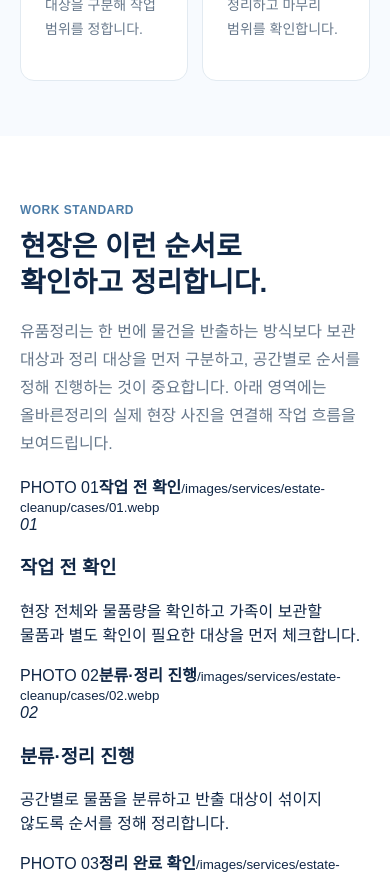
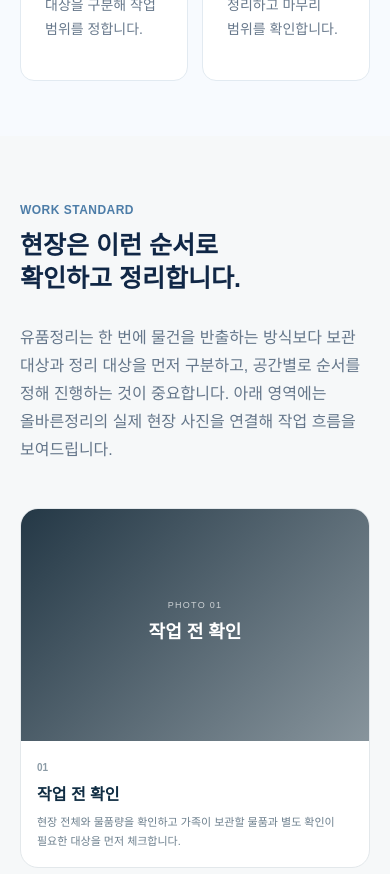
Before and after one commit to hoho601212-collab/olbareun-jeongri, a Next.js app: page /service/estate-cleanup in a window 390 px wide. Shown: the part 3280-4154 px from the top of the page. Built offline with nearby package versions, Linux system fonts and the light colour scheme.

Commit message:
Style responsive estate cleanup field cases

```diff
--- a/app/globals.css
+++ b/app/globals.css
@@ -156,3 +156,8 @@
 .estateScope{display:grid;grid-template-columns:.7fr 1.3fr;gap:55px}.scopeList{display:grid;grid-template-columns:1fr 1fr;gap:10px}.scopeList p{margin:0;background:#fff;border-radius:14px;padding:18px;display:flex;flex-direction:column;gap:7px}.scopeList b{font-size:14px;color:#102d43}.scopeList span{font-size:11px;color:#718391;line-height:1.6}
 .serviceFaq{display:grid;grid-template-columns:.75fr 1.25fr;gap:55px}.serviceFaq h2{font-size:32px;line-height:1.35;margin-top:8px}.serviceFaq details{border-top:1px solid #dfe6ea}.serviceFaq details:last-child{border-bottom:1px solid #dfe6ea}.serviceFaq summary{cursor:pointer;list-style:none;display:grid;grid-template-columns:42px 1fr 22px;gap:12px;align-items:center;padding:18px 0;font-size:14px;font-weight:800;color:#102d43}.serviceFaq summary::-webkit-details-marker{display:none}.serviceFaq summary span{font-size:10px;color:#8295a3}.serviceFaq summary b{font-size:18px;font-weight:400}.serviceFaq details[open] summary b{transform:rotate(45deg)}.serviceFaq details p{margin:0;padding:0 34px 18px 54px;color:#687c8b;font-size:12px;line-height:1.75}
 @media(max-width:800px){.estateExpert,.estateScope,.serviceFaq{grid-template-columns:1fr;gap:24px}.estateExpert h2,.serviceFaq h2{font-size:25px}.expertCards,.scopeList{grid-template-columns:1fr}.expertCards article{padding:18px}.serviceFaq summary{grid-template-columns:32px 1fr 18px;font-size:13px}.serviceFaq details p{padding-left:44px}}
+
+/* Estate cleanup field workflow */
+.estateCases{background:#f6f8f9}.caseHead{display:grid;grid-template-columns:.8fr 1.2fr;gap:55px;align-items:end;margin-bottom:28px}.caseHead h2{font-size:34px;line-height:1.35;margin:7px 0 0}.estateCaseGrid{display:grid;grid-template-columns:repeat(3,1fr);gap:14px}.estateCaseGrid article{background:#fff;border:1px solid #e3e8eb;border-radius:18px;overflow:hidden}.caseImageSlot{aspect-ratio:3/2;background:linear-gradient(135deg,#243846,#87949c);display:flex;flex-direction:column;align-items:center;justify-content:center;color:#fff;text-align:center;padding:18px}.caseImageSlot span{font-size:9px;letter-spacing:.14em;opacity:.7}.caseImageSlot strong{font-size:18px;margin:7px 0}.caseImageSlot small{font-size:9px;opacity:.65}.estateCaseGrid article>div:last-child{padding:20px}.estateCaseGrid em{font-style:normal;font-size:10px;font-weight:900;color:#8b9ba6}.estateCaseGrid h3{font-size:16px;color:#102d43;margin:6px 0 8px}.estateCaseGrid p{font-size:11px;color:#6c7f8d;line-height:1.7;margin:0}.caseNotice{font-size:10px;color:#7b8c97;margin:15px 2px 0}
+@media(max-width:800px){.caseHead{grid-template-columns:1fr;gap:12px}.caseHead h2{font-size:25px}.estateCaseGrid{grid-template-columns:1fr}.estateCaseGrid article{display:grid;grid-template-columns:42% 58%;align-items:stretch}.caseImageSlot{aspect-ratio:auto;min-height:155px}.estateCaseGrid article>div:last-child{padding:16px}.caseImageSlot small{display:none}}
+@media(max-width:480px){.estateCaseGrid article{grid-template-columns:1fr}.caseImageSlot{aspect-ratio:3/2;min-height:0}}
```
